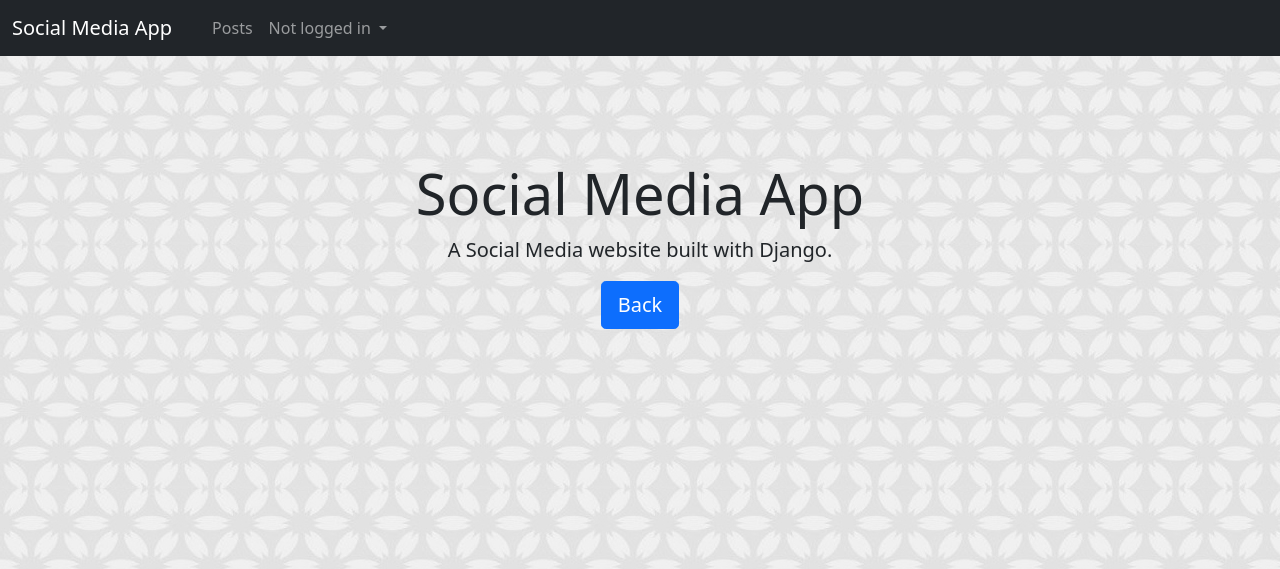
After one commit to iboyko21/message_board, a Django app: page /about_page/ in a window 1280 px wide. The commit adds this page. Shown: the top 569 px of the page. Run offline with Django 3.2, Linux system fonts and the light colour scheme.

Commit message:
about page added

```diff
--- a/pages/urls.py
+++ b/pages/urls.py
@@ -1,6 +1,7 @@
 from django.urls import path
-from .views import HomePageView
+from .views import HomePageView, AboutPageView
 
 urlpatterns = [
     path('', HomePageView.as_view(), name='home'),
+    path('about_page/', AboutPageView.as_view(), name='about_page'),
 ]
--- a/pages/views.py
+++ b/pages/views.py
@@ -2,3 +2,7 @@ from django.views.generic import TemplateView
 
 class HomePageView(TemplateView):
     template_name = "home.html"
+
+
+class AboutPageView(TemplateView):
+    template_name = "about_page.html"
--- a/static/css/main.css
+++ b/static/css/main.css
@@ -1,5 +1,6 @@
 body {
     background-color: silver;
+    background-image: url(/static/images/back.jpg);
 }
 
 .fa-edit {
@@ -64,4 +65,6 @@ body {
     margin-left: auto;
     margin-right: auto;
     padding: 1rem;
+    max-width: 50rem;
+    box-shadow: -5px 5px 4px rgb(90, 90, 90);
 }
--- /dev/null
+++ b/templates/about_page.html
@@ -0,0 +1,16 @@
+{% extends 'base.html' %}
+
+{% block title %}About Page{% endblock title %}
+
+{% block content %}
+<br />
+<div class="container" style="text-align: center;">
+    <div class="jumbotron" >
+        <h1 class="display-4">Social Media App</h1>
+        <p class="lead">A Social Media website built with Django.</p>
+
+
+            <p><a class="btn btn-primary btn-lg" href="{% url 'post_list' %}">Back</a></p>
+        </p>
+
+{% endblock content %}
--- a/templates/base.html
+++ b/templates/base.html
@@ -16,7 +16,7 @@
 <body>
 <nav class="navbar navbar-expand-lg navbar-dark bg-dark" style="margin-bottom: 5rem;">
     <div class="container-fluid">
-        <a class="navbar-brand" href="#">Social Media App</a>
+        <a class="navbar-brand" href="{% url 'about_page' %}">Social Media App</a>
         <button class="navbar-toggler" type="button" data-bs-toggle="collapse" data-bs-target="#navbarNavDropdown" aria-controls="navbarNavDropdown" aria-expanded="false" aria-label="Toggle navigation">
         <span class="navbar-toggler-icon"></span>
         </button>
--- a/templates/post_list.html
+++ b/templates/post_list.html
@@ -32,16 +32,15 @@
 
             <div class="card-footer">
                 <div class="d-flex justify-content-between">
-
                 <div class="card-text">
                     <a class="btn btn-primary" href="{% url 'post_detail' post.pk %}">Details</a>
                 </div>
-
                 <div class="card-text">
                     <i class="far fa-smile"></i> {{ post.likes.all.count }}
                 </div>
             </div>
         </div>
+
         </div>
     </div>
     <br/>
```
Also changed, not shown: posts/models.py (+0 -16 lines), db.sqlite3, static/images/back.jpg (added), static/images/back.png (deleted), static/images/back2.jpg (deleted).
